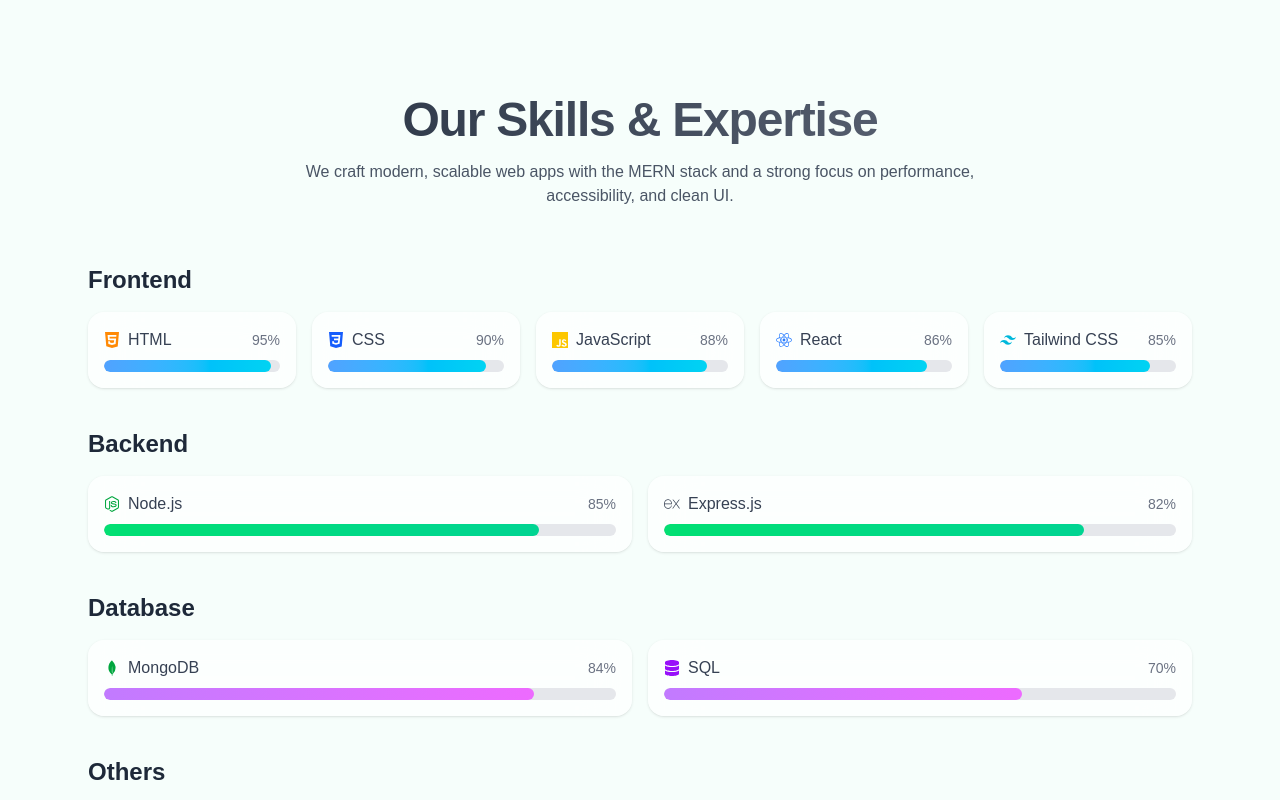
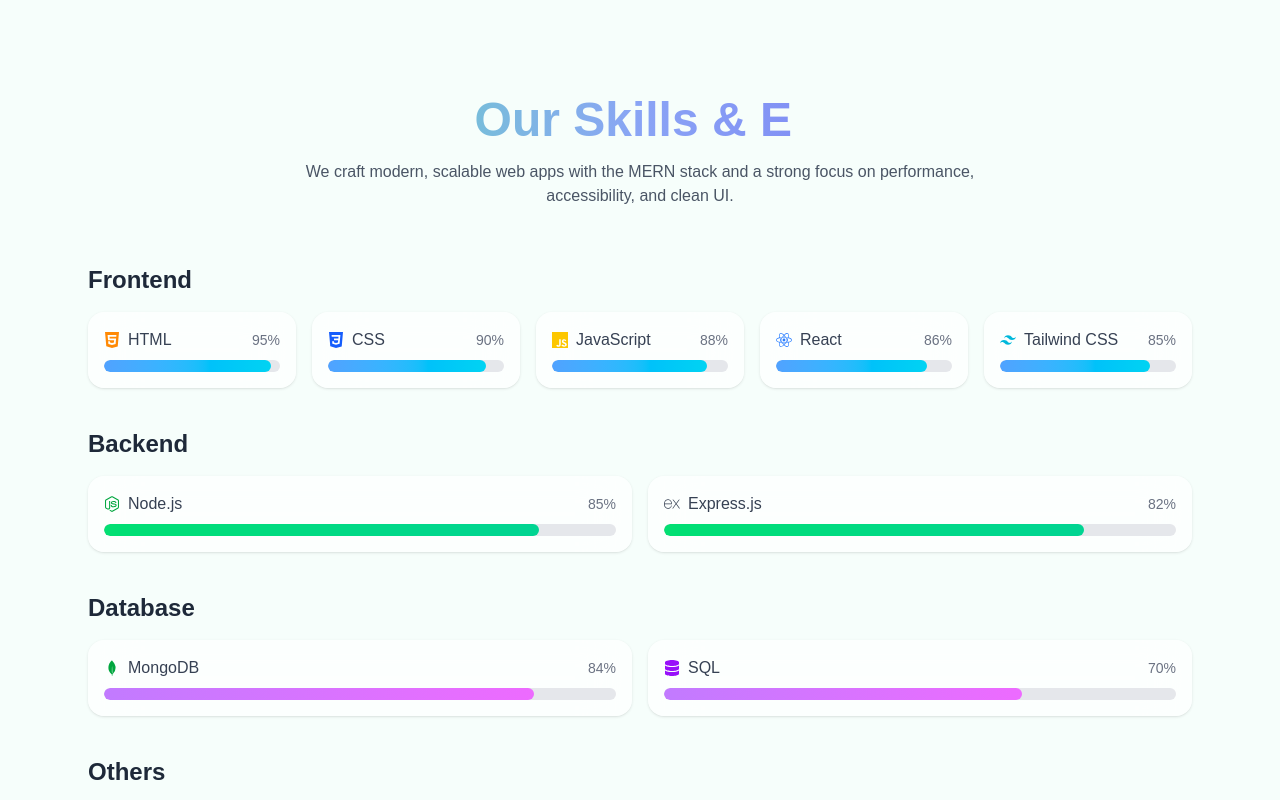
Before and after one commit to niloyahmadramjan/nova_squad, a Next.js app: page / in a window 1280 px wide. Shown: the top 800 px of the page. Built offline with nearby package versions, Linux system fonts and the light colour scheme.

Commit message:
added animation writer

```diff
--- a/package.json
+++ b/package.json
@@ -13,7 +13,8 @@
     "next": "15.5.2",
     "react": "19.1.0",
     "react-dom": "19.1.0",
-    "react-icons": "^5.5.0"
+    "react-icons": "^5.5.0",
+    "react-simple-typewriter": "^5.0.1"
   },
   "devDependencies": {
     "@eslint/eslintrc": "^3",
--- a/src/app/components/SkillsSection.jsx
+++ b/src/app/components/SkillsSection.jsx
@@ -10,6 +10,7 @@
   SiHtml5,
   SiCss3,
 } from "react-icons/si";
+import { Typewriter } from "react-simple-typewriter";
 
 export default function SkillsSection() {
   const groups = [
@@ -109,8 +110,14 @@
           transition={{ duration: 0.7, ease: [0.22, 1, 0.36, 1] }}
           className="text-center mb-14"
         >
-          <h2 className="text-3xl md:text-5xl font-extrabold tracking-tight bg-clip-text text-transparent bg-gradient-to-r from-gray-800 to-gray-500">
-            Our Skills & Expertise
+          <h2 className="text-3xl md:text-5xl font-extrabold text-transparent bg-clip-text bg-gradient-to-r from-[#1ded8f] via-[#8aa4f5] to-[#6f5bf1]">
+            <Typewriter
+              words={["Our Skills & Expertise"]}
+              loop={false}
+              cursor
+              cursorStyle="|"
+              typeSpeed={80}
+            />
           </h2>
           <p className="mt-4 text-gray-600 dark:text-gray-300 max-w-2xl mx-auto">
             We craft modern, scalable web apps with the MERN stack and a strong
```
Also changed, not shown: 1 other file (tests, documents, lock files or other folders).
